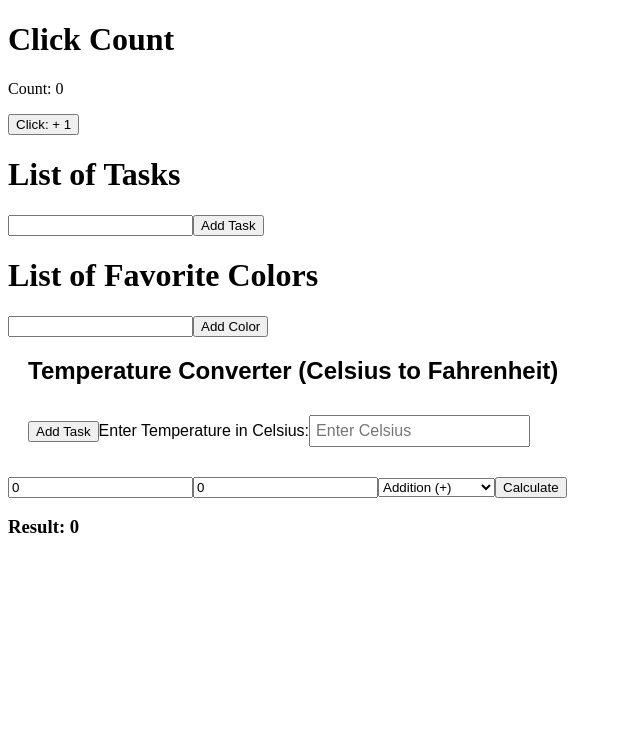
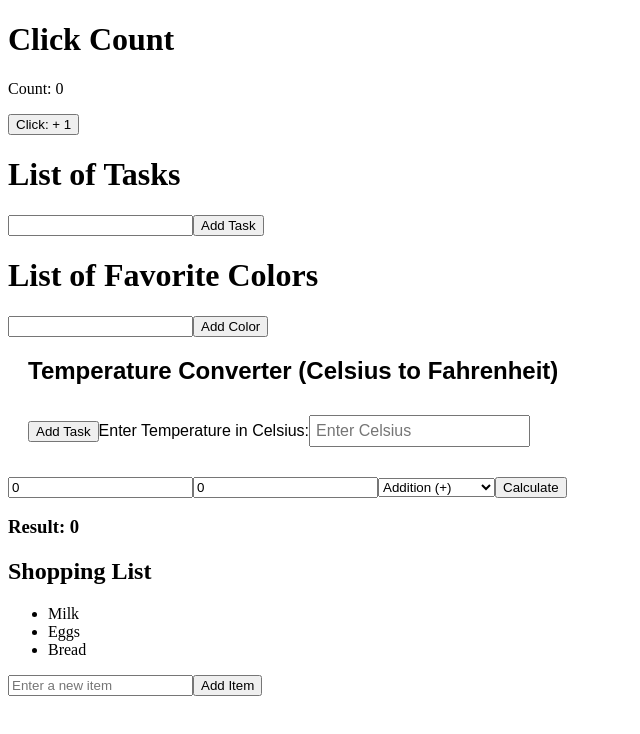
Before and after one commit to mthiggins1s/my-new-angular-exercises, an Angular app: page / in a window 1280 px wide. Shown: the top 734 px of the page, without its empty margins (0-640 px from the left). Built offline with nearby package versions, Linux system fonts and the light colour scheme.

Commit message:
completed exericse 6

```diff
--- a/src/app/app.component.html
+++ b/src/app/app.component.html
@@ -3,4 +3,5 @@
 <app-favorite-colors />
 <app-temperature-converter />
 <app-simple-calc />
+<app-shopping-list />
 <router-outlet />
--- a/src/app/app.component.ts
+++ b/src/app/app.component.ts
@@ -6,11 +6,12 @@ import { TaskListComponent } from './task-list/task-list.component';
 import { FavoriteColorsComponent } from './favorite-colors/favorite-colors.component';
 import { TemperatureConverterComponent } from './temp-converter/temp-converter.component';
 import { CalculatorComponent } from './simple-calc/simple-calc.component';
+import { ShoppingListComponent } from './shopping-list/shopping-list.component';
 
 
 @Component({
   selector: 'app-root',
-  imports: [RouterOutlet, ClickCounterComponent, TaskListComponent, FavoriteColorsComponent, TemperatureConverterComponent, CalculatorComponent, FormsModule],
+  imports: [RouterOutlet, ClickCounterComponent, TaskListComponent, FavoriteColorsComponent, TemperatureConverterComponent, CalculatorComponent, FormsModule, ShoppingListComponent],
   standalone: true,
   templateUrl: './app.component.html',
   styleUrls: ['./app.component.css']
--- /dev/null
+++ b/src/app/shopping-list/shopping-list.component.html
@@ -0,0 +1,9 @@
+<div class="shopping-list">
+  <h2>Shopping List</h2>
+  <ul>
+    <li *ngFor="let item of items">{{ item }}</li>
+  </ul>
+
+  <input type="text" [(ngModel)]="newItem" placeholder="Enter a new item">
+  <button (click)="addItem()">Add Item</button>
+</div>
--- /dev/null
+++ b/src/app/shopping-list/shopping-list.component.ts
@@ -0,0 +1,22 @@
+import { Component } from '@angular/core';
+import { CommonModule } from '@angular/common';
+import { FormsModule } from '@angular/forms';
+
+@Component({
+  selector: 'app-shopping-list',
+  imports: [FormsModule, CommonModule],
+  standalone: true,
+  templateUrl: './shopping-list.component.html',
+  styleUrl: './shopping-list.component.css'
+})
+export class ShoppingListComponent {
+  items: string[] = ['Milk', 'Eggs', 'Bread'];
+  newItem: string = '';
+
+  addItem() {
+    if (this.newItem.trim()) {
+      this.items.push(this.newItem.trim());
+      this.newItem = '';
+    }
+  }
+}
```
Also changed, not shown: src/app/shopping-list/shopping-list.component.css (added).
